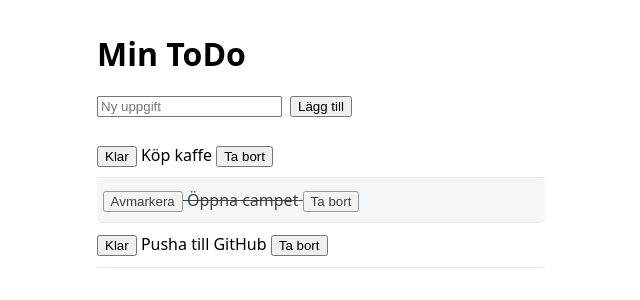
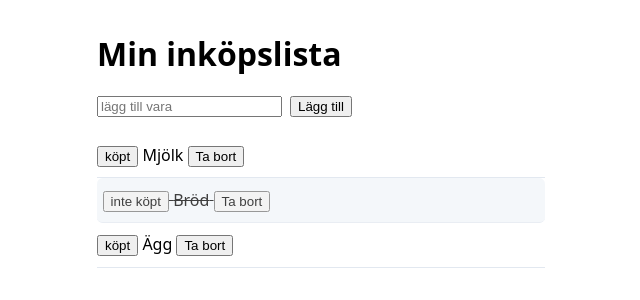
Before and after one commit to Ghada2027/v40-css-react-camp, a React app in the folder app/: page / in a window 1280 px wide. Shown: the top 300 px of the page, without its empty margins (319-959 px from the left). Built offline with nearby package versions, Linux system fonts and the light colour scheme; the HTML template or start-up script is replaced by a standard one.

Commit message:
Egen idé: tema bytt, samma CSS-i-React-modell

```diff
--- a/app/src/App.jsx
+++ b/app/src/App.jsx
@@ -3,9 +3,9 @@ import "./App.css";
 
 function App() {
   const [todos, setTodos] = useState([
-    { id: 1, text: "Köp kaffe", done: false },
-    { id: 2, text: "Öppna campet", done: true },
-    { id: 3, text: "Pusha till GitHub", done: false },
+    { id: 1, text: "Mjölk", done: false },
+    { id: 2, text: "Bröd", done: true },
+    { id: 3, text: "Ägg", done: false },
   ]);
   const [text, setText] = useState("");
 
@@ -32,12 +32,12 @@ function App() {
 
   return (
     <main className="app">
-      <h1>Min ToDo</h1>
+      <h1>Min inköpslista</h1>
       <form className="input-row" onSubmit={addTodo}>
         <input
           value={text}
           onChange={(e) => setText(e.target.value)}
-          placeholder="Ny uppgift"
+          placeholder="lägg till vara"
         />
         <button type="submit">Lägg till</button>
       </form>
@@ -45,7 +45,7 @@ function App() {
         {todos.map((t) => (
           <li key={t.id} className={t.done ? "todo completed" : "todo"}>
             <button type="button" onClick={() => toggleDone(t.id)}>
-              {t.done ? "Avmarkera" : "Klar"}
+              {t.done ? "inte köpt" : "köpt"}
             </button>{" "}
             {t.text}{" "}
             <button type="button" onClick={() => removeTodo(t.id)}>
```
Also changed, not shown: 1 other file (tests, documents, lock files or other folders).
